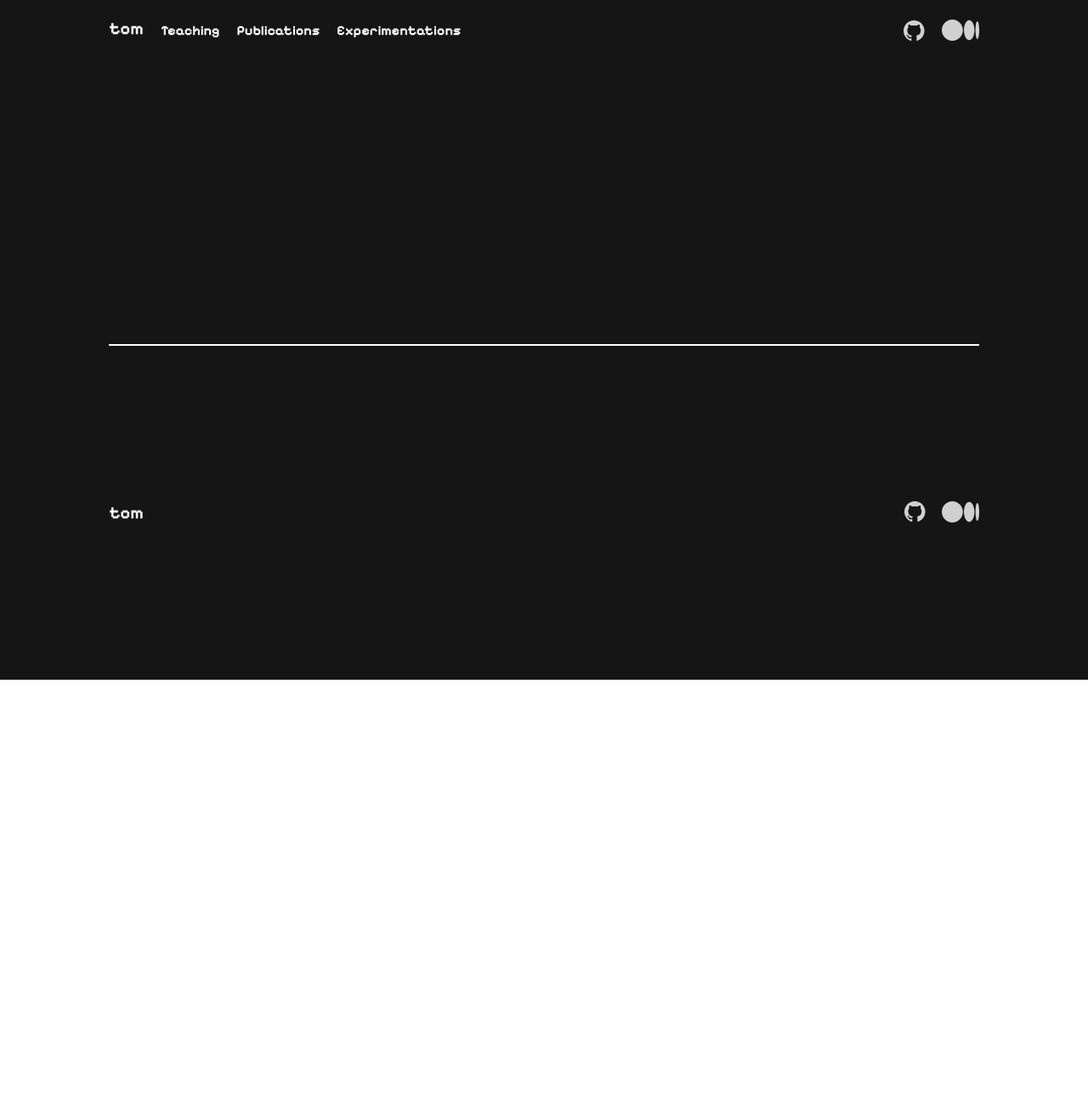
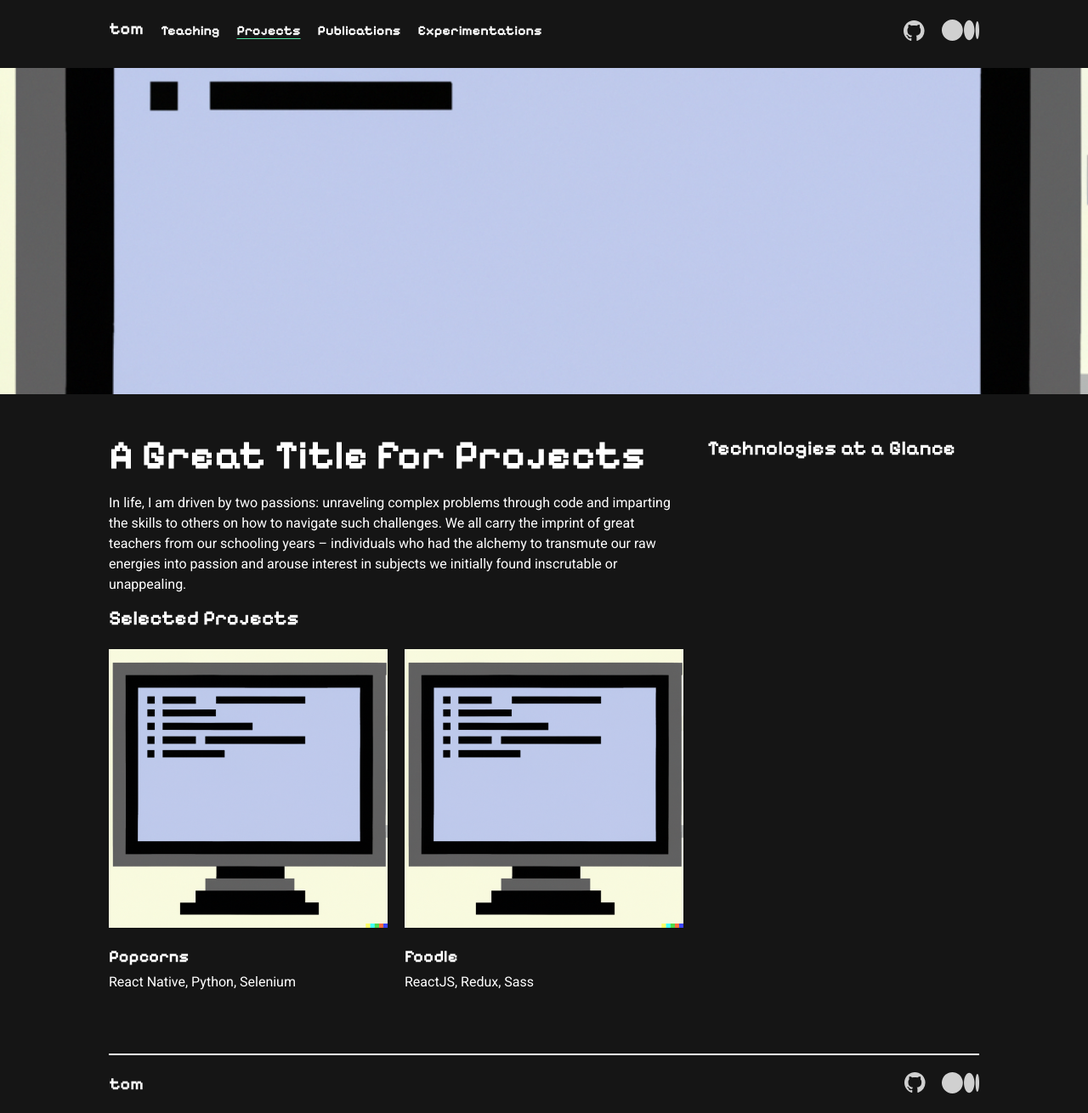
Before and after one commit to tdimnet/tdimnet.github.io, a React (Vite) app: page /projects in a window 1280 px wide. Shown: the whole page at 85% size. Before the commit the page ends 800 px from the top, so only its background shows below. Built offline with nearby package versions, Linux system fonts and the light colour scheme.

Commit message:
Working on the project page

```diff
--- a/src/App.tsx
+++ b/src/App.tsx
@@ -5,10 +5,11 @@ import { BrowserRouter, Routes, Route } from "react-router-dom";
 import Footer from "./components/Footer";
 import Header from "./components/Header";
 
+import Experimentations from "./pages/Experimentations";
 import Home from "./pages/Home";
+import Projects from "./pages/Projects";
+import Publications from "./pages/Publications";
 import Teaching from "./pages/Teaching";
-import Publications from "./pages/Publications";
-import Experimentations from "./pages/Experimentations";
 
 function App() {
   return (
@@ -20,6 +21,7 @@ function App() {
           </div>
           <Routes>
             <Route path="/teaching" element={<Teaching />} />
+            <Route path="/projects" element={<Projects />} />
             <Route path="/publications" element={<Publications />} />
             <Route path="/experimentations" element={<Experimentations />} />
             <Route path="/" element={<Home />} />
--- a/src/components/Header/index.tsx
+++ b/src/components/Header/index.tsx
@@ -28,6 +28,19 @@ function Component() {
                 }
               >
                 Teaching
+              </Paragraph>
+            </Link>
+          </li>
+          <li className="hidden md:block mr-2 lg:mr-5">
+            <Link to="/projects">
+              <Paragraph
+                css={
+                  pathname === "/projects"
+                    ? "underline decoration-secondary underline-offset-4"
+                    : ""
+                }
+              >
+                Projects
               </Paragraph>
             </Link>
           </li>
@@ -76,8 +89,8 @@ function Component() {
             </a>
           </li>
         </ul>
-        <ul className="flex">
-          <li className="md:hidden mr-2 lg:mr-5">
+        <ul className="md:hidden w-4/5 overflow-x-scroll">
+          <li className="mr-2">
             <Link to="/teaching">
               <Paragraph
                 css={
@@ -90,7 +103,7 @@ function Component() {
               </Paragraph>
             </Link>
           </li>
-          <li className="md:hidden mr-2 lg:mr-5">
+          <li className="mr-2">
             <Link to="/publications">
               <Paragraph
                 css={
@@ -103,7 +116,7 @@ function Component() {
               </Paragraph>
             </Link>
           </li>
-          <li className="md:hidden mr-3">
+          <li className="mr-3">
             <Link to="/experimentations">
               <Paragraph
                 css={
--- a/src/data/projects.ts
+++ b/src/data/projects.ts
@@ -1,8 +1,7 @@
 type Project = {
   id: number;
   name: string;
-  jobTitle: string;
-  description: string;
+  url: string;
   img: string;
   technologies: string[];
 };
@@ -10,56 +9,16 @@ type Project = {
 export const projects: Project[] = [
   {
     id: 1,
-    name: "NX Academy",
-    jobTitle: "Founder / CTO",
-    description:
-      "Lorem ipsum dolor sit amet, consectetur adipiscing elit, sed do eiusmod tempor incididunt ut labore et dolore magna aliqua. Senectus et netus et malesuada fames ac turpis. Tristique senectus et netus et malesuada fames. Nisl purus in mollis nunc sed id semper risus. Tincidunt id aliquet risus feugiat in ante metus dictum at.",
+    name: "Popcorns",
+    url: "https://www.google.fr",
     img: "/assets/sample-img.png",
-    technologies: ["NextJS", "React Native"],
+    technologies: ["React Native", "Python", "Selenium"],
   },
   {
     id: 2,
-    name: "datadog",
-    jobTitle: "developer advocate",
-    description:
-      "Lorem ipsum dolor sit amet, consectetur adipiscing elit, sed do eiusmod tempor incididunt ut labore et dolore magna aliqua. Senectus et netus et malesuada fames ac turpis. Tristique senectus et netus et malesuada fames. Nisl purus in mollis nunc sed id semper risus. Tincidunt id aliquet risus feugiat in ante metus dictum at.",
+    name: "Foodle",
+    url: "https://www.google.fr",
     img: "/assets/sample-img.png",
-    technologies: ["TypeScript", "Python"],
-  },
-  {
-    id: 3,
-    name: "openclassrooms",
-    jobTitle: "lead teacher",
-    description:
-      "Lorem ipsum dolor sit amet, consectetur adipiscing elit, sed do eiusmod tempor incididunt ut labore et dolore magna aliqua. Senectus et netus et malesuada fames ac turpis. Tristique senectus et netus et malesuada fames. Nisl purus in mollis nunc sed id semper risus. Tincidunt id aliquet risus feugiat in ante metus dictum at.",
-    img: "/assets/sample-img.png",
-    technologies: ["JavaScript"],
-  },
-  {
-    id: 4,
-    name: "SensCritique",
-    jobTitle: "CTO/Lead Developer",
-    description:
-      "Lorem ipsum dolor sit amet, consectetur adipiscing elit, sed do eiusmod tempor incididunt ut labore et dolore magna aliqua. Senectus et netus et malesuada fames ac turpis. Tristique senectus et netus et malesuada fames. Nisl purus in mollis nunc sed id semper risus. Tincidunt id aliquet risus feugiat in ante metus dictum at.",
-    img: "/assets/sample-img.png",
-    technologies: ["NextJS", "React Native"],
-  },
-  {
-    id: 5,
-    name: "Popcorns",
-    jobTitle: "Lead Developer",
-    description:
-      "Lorem ipsum dolor sit amet, consectetur adipiscing elit, sed do eiusmod tempor incididunt ut labore et dolore magna aliqua. Senectus et netus et malesuada fames ac turpis. Tristique senectus et netus et malesuada fames. Nisl purus in mollis nunc sed id semper risus. Tincidunt id aliquet risus feugiat in ante metus dictum at.",
-    img: "/assets/sample-img.png",
-    technologies: ["TypeScript", "Python"],
-  },
-  {
-    id: 6,
-    name: "WeDigitalGarden",
-    jobTitle: "Full Stack Developer",
-    description:
-      "Lorem ipsum dolor sit amet, consectetur adipiscing elit, sed do eiusmod tempor incididunt ut labore et dolore magna aliqua. Senectus et netus et malesuada fames ac turpis. Tristique senectus et netus et malesuada fames. Nisl purus in mollis nunc sed id semper risus. Tincidunt id aliquet risus feugiat in ante metus dictum at.",
-    img: "/assets/sample-img.png",
-    technologies: ["JavaScript"],
+    technologies: ["ReactJS", "Redux", "Sass"],
   },
 ];
--- a/src/pages/Home/index.tsx
+++ b/src/pages/Home/index.tsx
@@ -42,8 +42,9 @@ function Page() {
             through in personal coaching and hands-on coding. Over the years,
             I’ve honed my skills and expertise across various roles and
             organizations. My journey includes roles as a Software Engineer and
-            Developer Advocate at Datadog, a Lead Teacher at OpenClassrooms, and
-            a Lead Developer/CTO at SensCritique.
+            Developer Advocate at <span className="text-orange">Datadog</span>,
+            a Lead Teacher at OpenClassrooms, and a Lead Developer/CTO at
+            SensCritique.
           </Paragraph>
           <Paragraph css="mb-5">
             My commitment to fostering learning and development extends beyond
--- /dev/null
+++ b/src/pages/Projects/index.tsx
@@ -0,0 +1,61 @@
+import Banner from "../../components/Banner";
+import Paragraph from "../../components/Paragraph";
+import Heading from "../../components/Heading";
+import ProjectsGrid from "../../layouts/ProjectsGrid";
+import Project from "../../components/Project";
+
+import { projects } from "../../data/projects";
+
+function Page() {
+  return (
+    <main className="mb-8">
+      <section>
+        <div className="h-96 mb-12">
+          <Banner
+            src="/assets/sample-img.png"
+            alt="A classroom with computers in pixel art"
+          />
+        </div>
+        <div className="grid lg:grid-cols-3 gap-8">
+          <article className="lg:col-span-2">
+            <Heading
+              css="text-white mb-5"
+              content="A Great Title for Projects"
+              as="h1"
+            />
+            <Paragraph css="mb-3">
+              In life, I am driven by two passions: unraveling complex problems
+              through code and imparting the skills to others on how to navigate
+              such challenges. We all carry the imprint of great teachers from
+              our schooling years – individuals who had the alchemy to transmute
+              our raw energies into passion and arouse interest in subjects we
+              initially found inscrutable or unappealing.
+            </Paragraph>
+          </article>
+          <aside>
+            <Heading
+              css="text-white mb-4"
+              content="Technologies at a Glance"
+              as="h2"
+            />
+          </aside>
+        </div>
+      </section>
+      <section>
+        <Heading css="text-white mb-5" content="Selected Projects" as="h2" />
+        <ProjectsGrid>
+          {projects.map((project) => (
+            <Project
+              key={project.id}
+              title={project.name}
+              skills={project.technologies}
+              img={project.img}
+            />
+          ))}
+        </ProjectsGrid>
+      </section>
+    </main>
+  );
+}
+
+export default Page;
--- a/tailwind.config.js
+++ b/tailwind.config.js
@@ -2,6 +2,7 @@ const CODGRAY = '#151515'
 const SHAMROCK = '#4EE1A0'
 const MINE_SHAFT = '#242424'
 const ALTO = '#d9d9d9'
+const PIZAZZ = "#FFA500"
 const WHITE = '#FFFFFF'
 
 
@@ -13,7 +14,8 @@ module.exports = {
       secondary: SHAMROCK,
       teriary: MINE_SHAFT,
       customGrey: ALTO,
-      white: WHITE
+      white: WHITE,
+      orange: PIZAZZ
     }
   },
   plugins: [],
```
